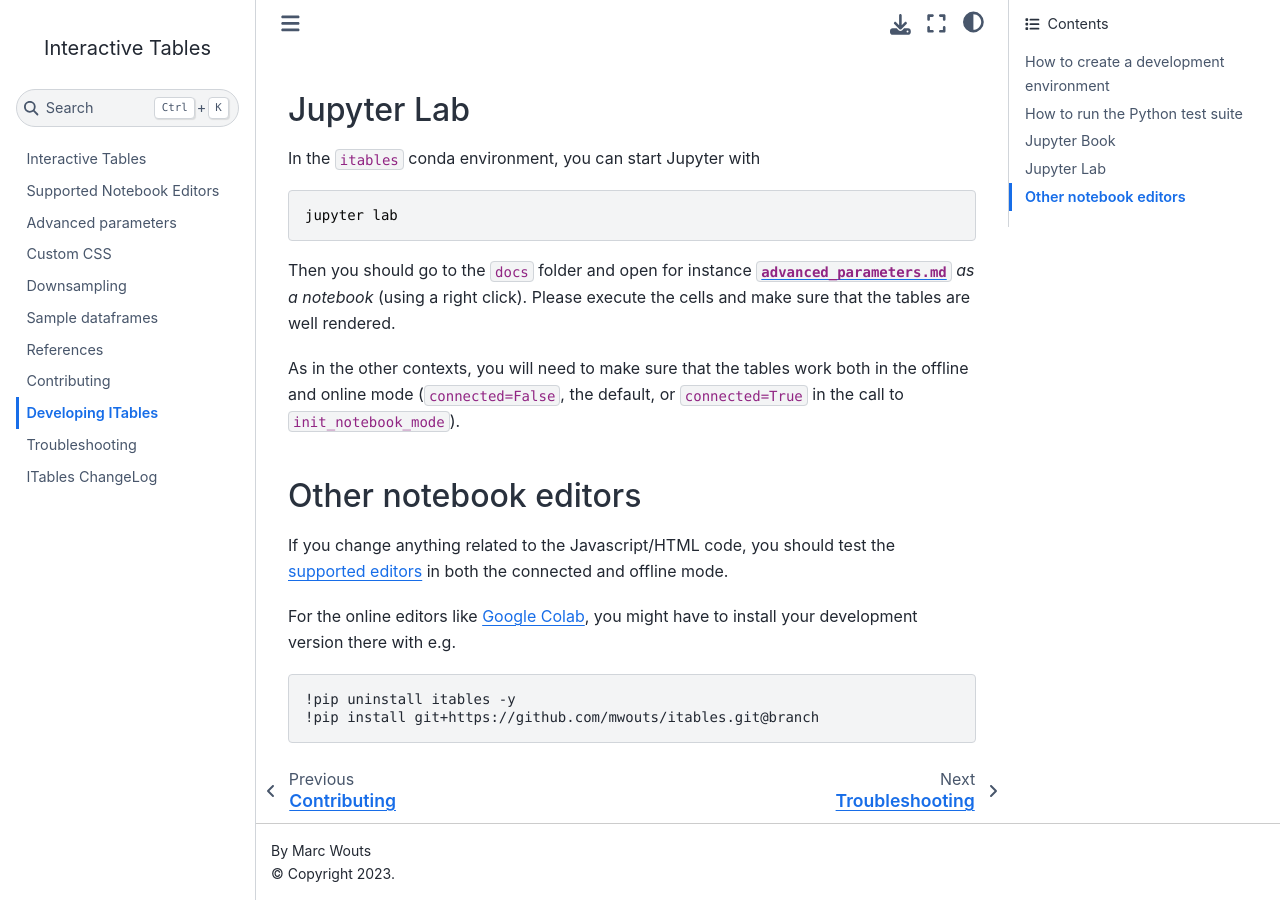
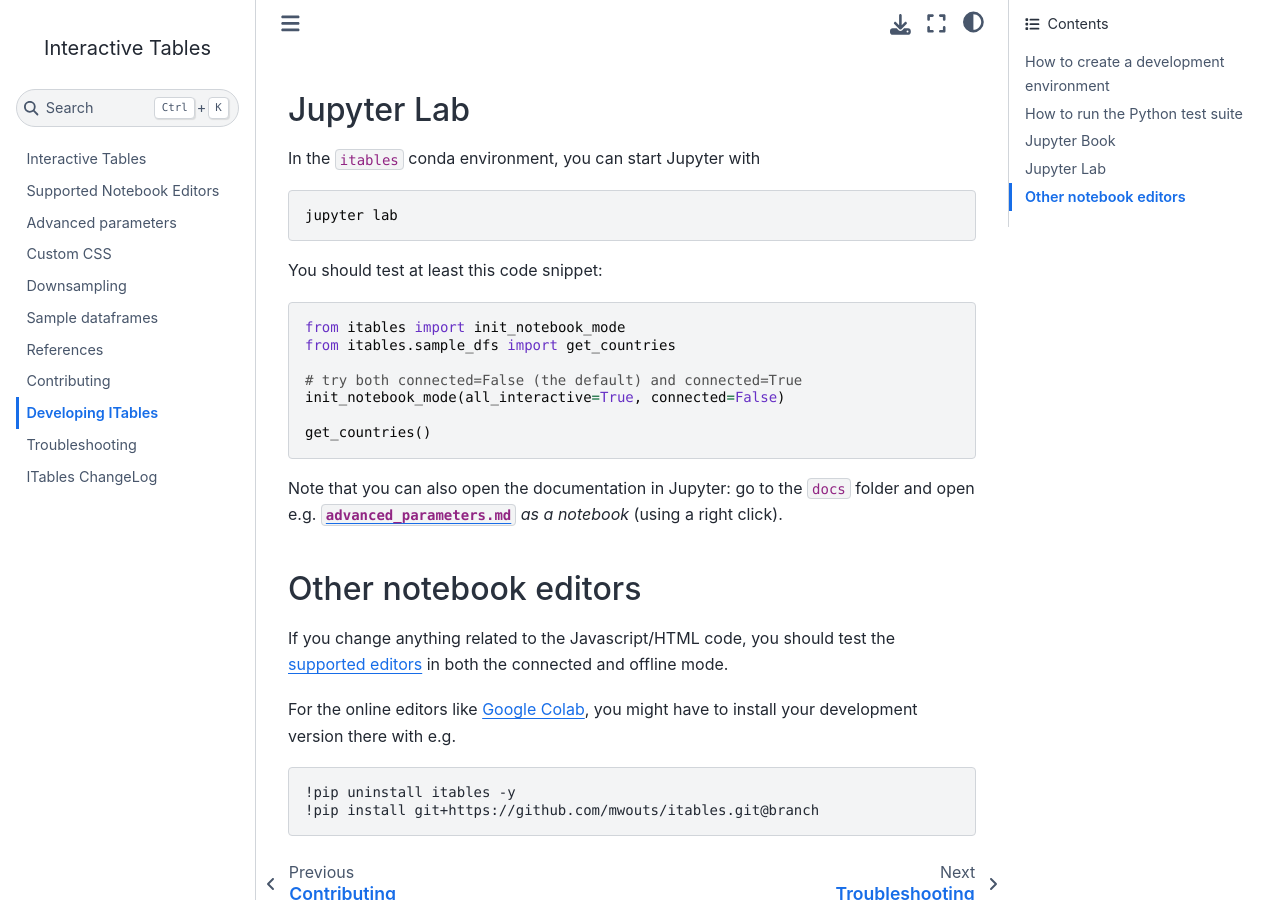
Before and after one commit to mwouts/itables, a Jupyter Book: the page built from docs/developing.md, in a window 1280 px wide and 900 px high, scrolled down 1563 px. Built offline with Jupyter Book 1.0.4 settings and Sphinx 7.4.7 and the Sphinx Book theme 1.1.4, drawn with Linux system fonts in a browser that asks for light colours.

Commit message:
add test code snippet

````diff
--- a/docs/developing.md
+++ b/docs/developing.md
@@ -69,14 +69,21 @@ In the `itables` conda environment, you can start Jupyter with
 jupyter lab
 ```
 
-Then you should go to the `docs` folder and open for instance
+You should test at least this code snippet:
+```python
+from itables import init_notebook_mode
+from itables.sample_dfs import get_countries
+
+# try both connected=False (the default) and connected=True
+init_notebook_mode(all_interactive=True, connected=False)
+
+get_countries()
+```
+
+Note that you can also open the documentation in Jupyter:
+go to the `docs` folder and open e.g.
 [`advanced_parameters.md`](advanced_parameters.md)
 _as a notebook_ (using a right click).
-Please execute the cells and make sure that the tables are well rendered.
-
-As in the other contexts, you will need to make sure that
-the tables work both in the offline and online mode
-(`connected=False`, the default, or `connected=True` in the call to `init_notebook_mode`).
 
 ## Other notebook editors
 
````
